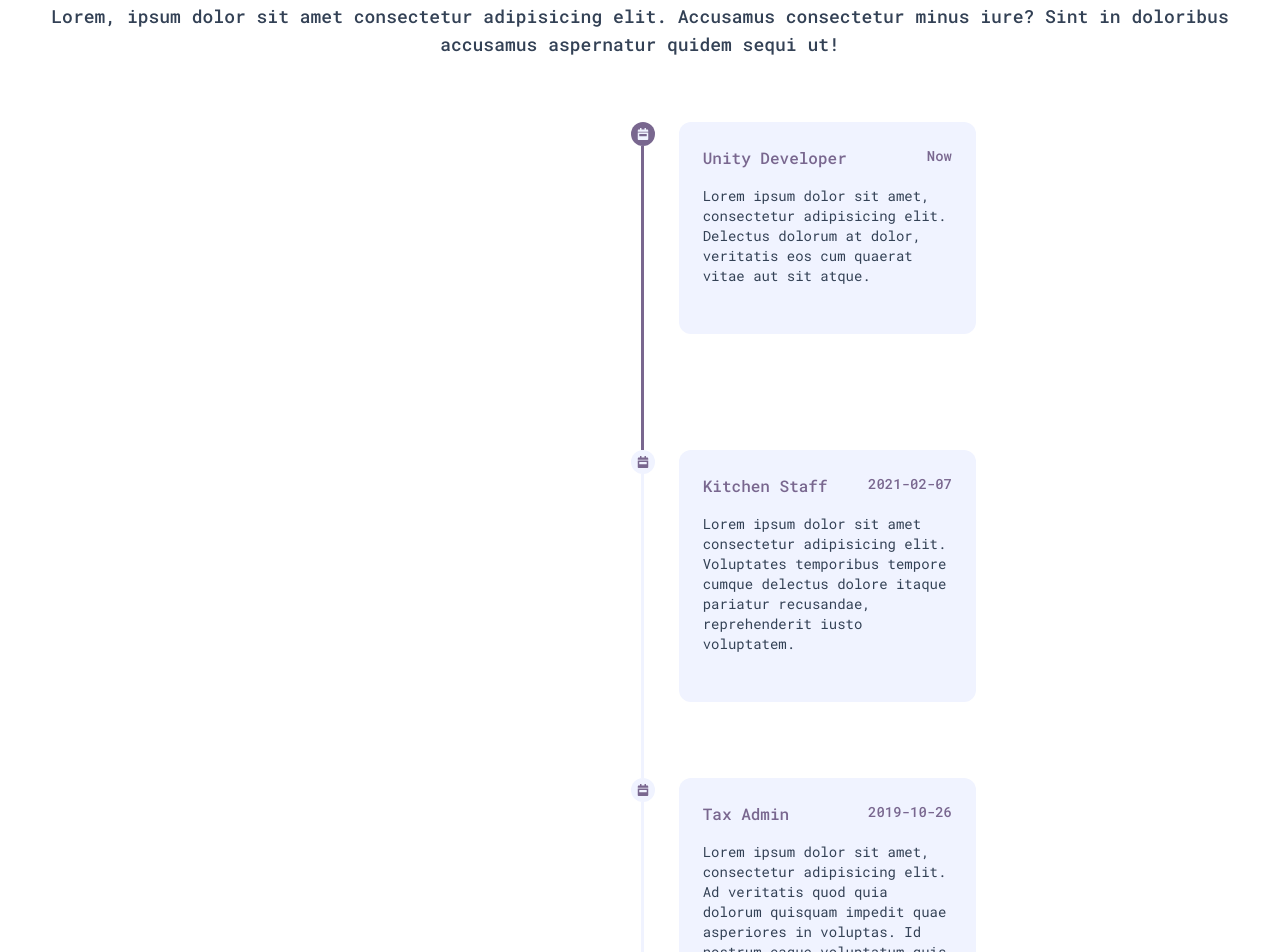
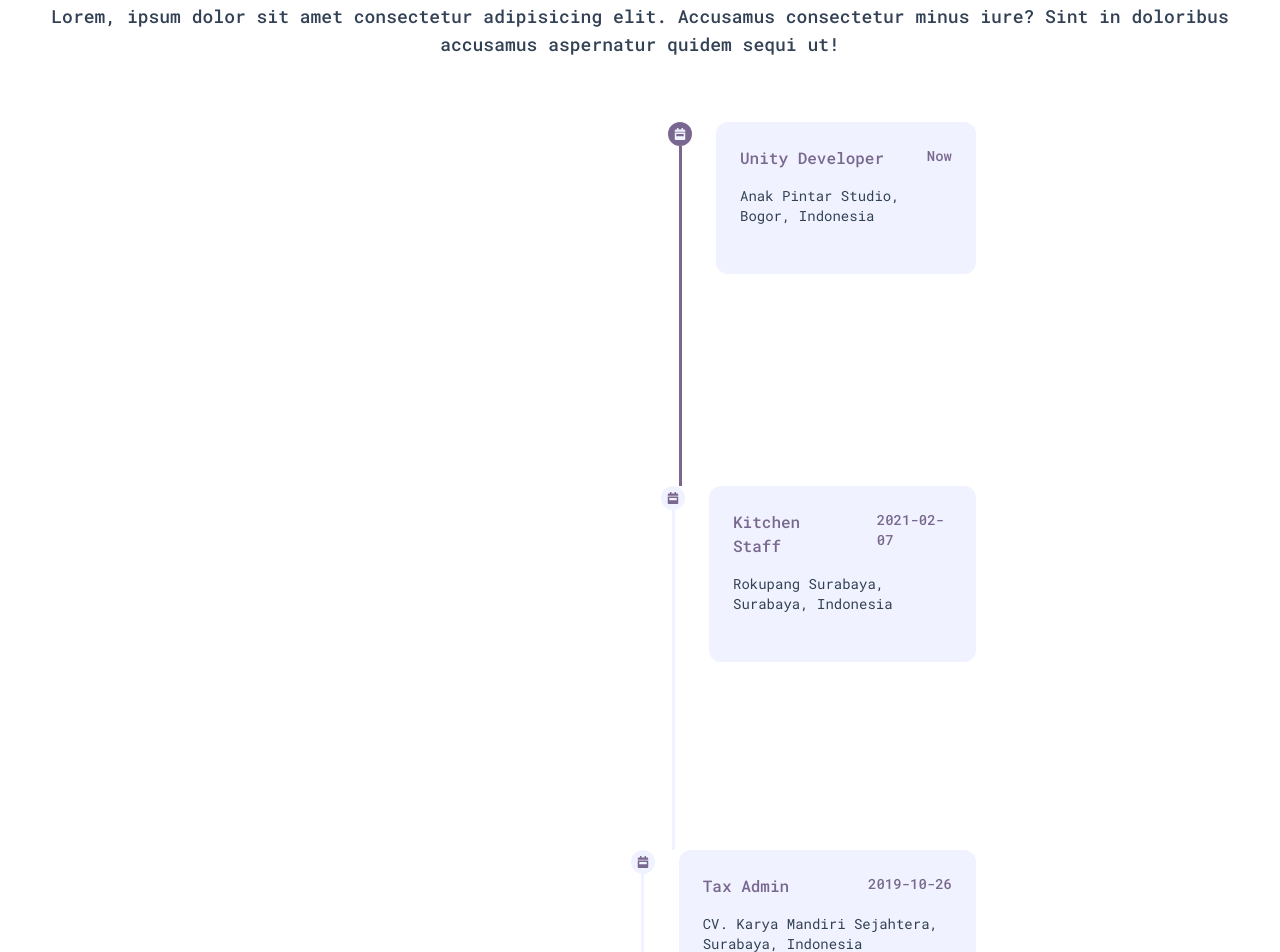
Before and after one commit to erlankurnia/erlankurnia.github.io, a Vue app: page / in a window 1280 px wide. Shown: the part 1480-2432 px from the top of the page. Built offline with nearby package versions, Linux system fonts and the light colour scheme; what vue-powerglitch would draw is missing.

Commit message:
Update StoryComponent.vue

```diff
--- a/src/components/StoryComponent.vue
+++ b/src/components/StoryComponent.vue
@@ -20,7 +20,7 @@
 					<!-- Item list timeline -->
 					<li v-for="(tl, index) in histories" class="flex flex-row mt-6" :key="index">
 						<div class="hidden h-1 w-[480px] xl:block"></div>
-						<div class="w-6 h-[284px] xl:h-[304px]">
+						<div class="w-6 h-[300px] xl:h-[340px]">
 							<div
 								class="flex items-center justify-center w-6 h-6 rounded-full"
 								:class="{
@@ -55,7 +55,7 @@
 								}"
 							></div>
 						</div>
-						<div class="max-w-md xl:max-w-2xl">
+						<div class="min-w-[280px] max-w-md xl:max-w-2xl">
 							<div class="w-auto">
 								<div class="block max-w-md p-6 ml-6 rounded-xl bg-bgSecondary">
 									<div class="flex justify-between mb-4">
@@ -213,19 +213,19 @@ export default {
 				{
 					title: "Unity Developer",
 					date: "Now",
-					desc: "Lorem ipsum dolor sit amet, consectetur adipisicing elit. Delectus dolorum at dolor, veritatis eos cum quaerat vitae aut sit atque.",
+					desc: "Anak Pintar Studio, Bogor, Indonesia",
 					url: "",
 				},
 				{
 					title: "Kitchen Staff",
 					date: "2021-02-07",
-					desc: "Lorem ipsum dolor sit amet consectetur adipisicing elit. Voluptates temporibus tempore cumque delectus dolore itaque pariatur recusandae, reprehenderit iusto voluptatem.",
+					desc: "Rokupang Surabaya, Surabaya, Indonesia",
 					url: "",
 				},
 				{
 					title: "Tax Admin",
 					date: "2019-10-26",
-					desc: "Lorem ipsum dolor sit amet, consectetur adipisicing elit. Ad veritatis quod quia dolorum quisquam impedit quae asperiores in voluptas. Id nostrum eaque voluptatum quis doloremque.",
+					desc: "CV. Karya Mandiri Sejahtera, Surabaya, Indonesia",
 					url: "",
 				},
 			]),
```
